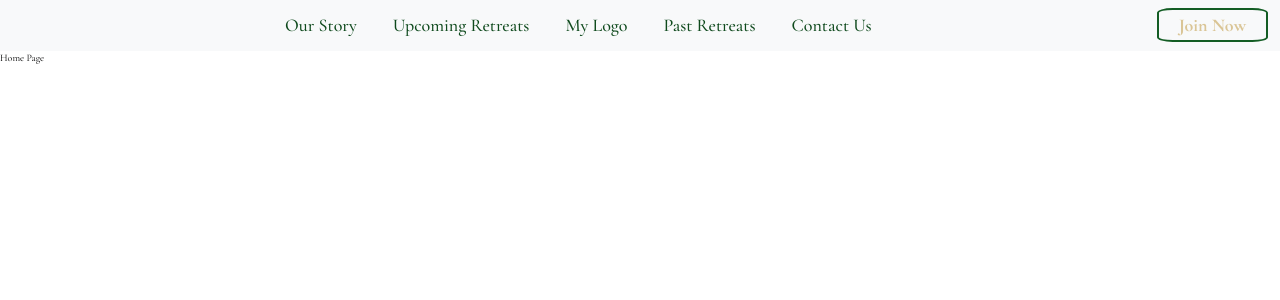
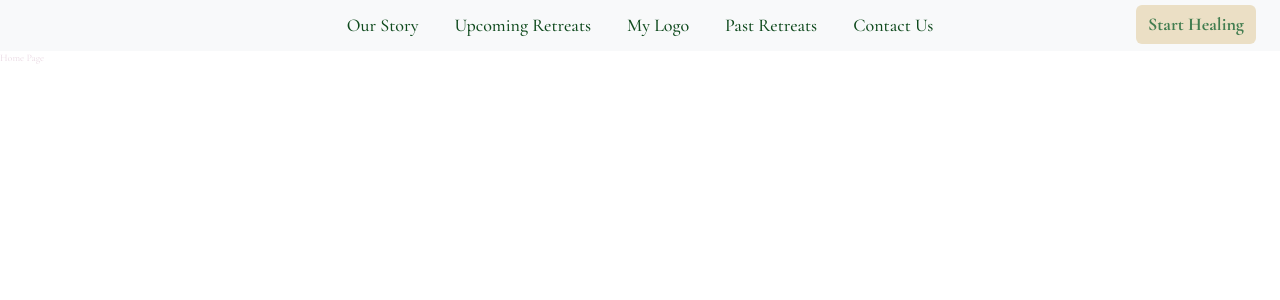
Before and after one commit to jieqiangt/the-hush-retreat, a Next.js app: page / in a window 1280 px wide. Shown: the top 300 px of the page. Built offline with nearby package versions, Linux system fonts and the light colour scheme.

Commit message:
renamed variables to more intuitive naming & convention. added cta button in nav bar.

```diff
--- a/components/layout/NavBar.js
+++ b/components/layout/NavBar.js
@@ -1,7 +1,6 @@
 import NavLink from "./NavLink";
 import Logo from "../ui/Logo";
 import classes from "./sass/layout.module.scss";
-import { Fragment } from "react";
 
 export default function NavBar() {
   return (
@@ -15,7 +14,7 @@ export default function NavBar() {
         <NavLink href="/explore">Past Retreats</NavLink>
         <NavLink href="/help">Contact Us</NavLink>
       </ul>
-      <NavLink className={classes['nav--cta']} href="#">Join Now</NavLink>
+      <NavLink className={classes['nav--cta']} href="#">Start Healing</NavLink>
     </nav>
   );
 }
--- a/components/layout/sass/layout.module.scss
+++ b/components/layout/sass/layout.module.scss
@@ -7,16 +7,16 @@
 .nav {
   width: 100vw;
   display: flex;
-  background-color: $bg-accent-primary-col;
-  flex-wrap: nowrap;
+  background-color: $col-white-primary;
   align-content: center;
+  position: relative;
 
   &--list {
     @include flex-container;
     justify-content: center;
     align-items: center;
     width: 100%;
-    padding: $y-padding-sm 0rem;
+    padding: $padding-layout-lg 0rem;
     gap: 3.6rem;
   }
 
@@ -24,9 +24,9 @@
     display: inline-block;
     position: relative;
     font-weight: $font-weight-sm;
-    color: $text-header-primary-col;
-    transition: color $link-underline-time ease-out;
-    font-size: $text-header-size;
+    color: $col-main-shade-2;
+    transition: color $ani-time-link ease-out;
+    font-size: $font-size-header;
 
     &::after {
       @extend %ani-link-after;
@@ -47,20 +47,17 @@
   }
 
   &--cta{
+    @extend %btn-link-lg;
+    background-color: #ebdfc5;
+    position: relative;
+    color: $col-main-tint-2;
     display: inline-block;
-    margin: 1.2rem;
-    margin-left: auto;
+    position: absolute;
     align-self: center;
     flex: 1 0 auto;
-  }
-
-  &--cta a {
-    @extend %btn-link;
-    font-size: $text-header-size;
-    font-weight: $font-weight-lg;
+    right: $padding-layout-lg * 2;
+    bottom: $padding-layout-lg * 1.2 / 2 ;
   }
 
 
-
-
 }
--- a/sass/abstracts/_variables.scss
+++ b/sass/abstracts/_variables.scss
@@ -1,28 +1,24 @@
-// Background Color
-$bg-main-tint-2-col: #427d50;
-$bg-main-tint-1-col: #2b6d3a;
-$bg-main-primary-col: #135d24;
-$bg-main-shade-1-col: #115420;
-$bg-main-shade-2-col: #0f4a1d;
+// Colors
+$col-main-tint-2: #427d50;
+$col-main-tint-1: #2b6d3a;
+$col-main-primary: #135d24;
+$col-main-shade-1: #115420;
+$col-main-shade-2: #0f4a1d;
 
-$bg-accent-primary-col: #f8f9fa;
+$col-accent-tint-1: #dac596;
+$col-accent-primary: #d6bf8a;
+$col-accent-shade-1: #c1ac7c;
 
-// Text Color
-$text-gray-tint-1-col: #ffeef9;
-// $text-gray-primary-col: #FFECF8;
-$text-gray-primary-col: black;
-$text-gray-shade-1-col: #e6d4df;
-$text-gray-shade-2-col: #ccbdc6;
+$col-gray-tint-1: #ebdce5;
+$col-gray-primary: #e9d8e2;
+$col-gray-shade-1: #e6d4df;
+$col-gray-shade-2: #ccbdc6;
 
-$text-header-primary-col: #0f4a1d;
-$text-header-shade-1-col: #0f4a1d;
-
-$text-accent-tint-1-col: #dac596;
-$text-accent-primary-col: #d6bf8a;
-$text-accent-shade-1-col: #c1ac7c;
+$col-white-primary: #f8f9fa;
 
 //Font Sizes
-$text-header-size: 1.8rem;
+$font-size-header: 1.8rem;
+$font-size-btn-lg: 1.8rem;
 
 //Font weights
 $font-weight-lg: 700;
@@ -31,11 +27,14 @@ $font-weight-sm: 500;
 $font-weight-xs: 400;
 
 //Padding sizes
-$y-padding-sm: 1.2rem;
+$padding-layout-lg: 1.2rem;
+$padding-btn-lg: 0.6rem;
+
 //Margin sizes
 
 // Other sizes
-$link-underline-size: 0.05rem;
+$size-underline-link: 0.05rem;
+$border-radius-btn-lg: 6px;
 
 //Animation variables
-$link-underline-time: 0.2s;
+$ani-time-link: 0.2s;
--- a/sass/base/_animations.scss
+++ b/sass/base/_animations.scss
@@ -5,11 +5,11 @@
   position: absolute;
   width: 100%;
   transform: scaleX(0);
-  height: $link-underline-size;
+  height: $size-underline-link;
   bottom: 0;
   left: 0;
-  background-color: $text-accent-primary-col;
-  transition: all $link-underline-time ease-out;
+  background-color: $col-accent-primary;
+  transition: all $ani-time-link ease-out;
   cursor: pointer;
 }
 
--- a/sass/base/_typography.scss
+++ b/sass/base/_typography.scss
@@ -4,5 +4,5 @@ body {
   font-family: "Cormorant Garamond", serif;
   line-height: 1.5;
   font-weight: 400;
-  color: $text-gray-primary-col;
+  color: $col-gray-primary;
 }
--- a/sass/base/_utilities.scss
+++ b/sass/base/_utilities.scss
@@ -1,17 +1,17 @@
 @import "../abstracts/variables";
 
 %link-hover {
-  color: $text-header-shade-1-col;
+  color: $col-main-shade-2;
   font-weight: $font-weight-lg;
 }
 
 %link-active {
-    transform: scaleY(1.02);
-  }
+  transform: scaleY(1.02);
+}
 
-%btn-link {
-    padding: 0.4rem 2rem ;
-    border: solid 0.2rem $bg-main-primary-col;
-    border-radius: 14%;
-    color: $text-accent-tint-1-col;
+%btn-link-lg{
+  padding: $padding-btn-lg $padding-btn-lg * 2;
+  border-radius: $border-radius-btn-lg;
+  font-size: $font-size-btn-lg;
+  font-weight: $font-weight-lg;
 }
```
Also changed, not shown: pages/upcoming/index.js (renamed from pages/new/index.js).
